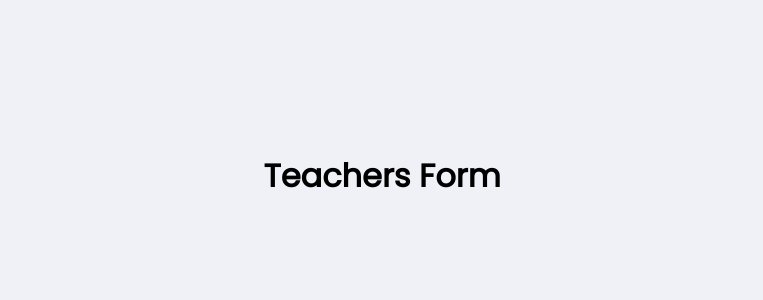
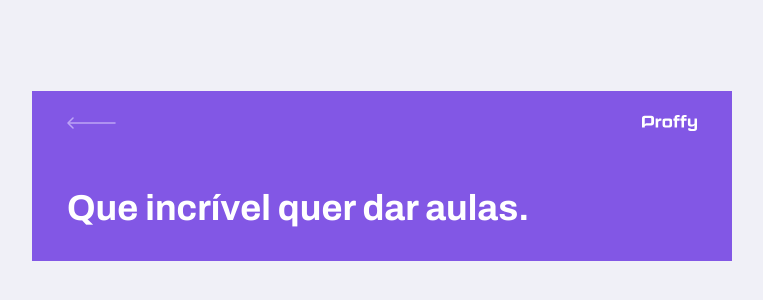
Before and after one commit to GustavoMori/Proffy-web, a React (Create React App) app: page /give-classes in a window 1280 px wide. Shown: the part 224-524 px from the top of the page, without its empty margins (258-1021 px from the left). Built offline with nearby package versions, Linux system fonts and the light colour scheme.

Commit message:
add components of header

```diff
--- /dev/null
+++ b/src/componentes/PageHeader/index.tsx
@@ -0,0 +1,29 @@
+import React from 'react';
+import { Link } from 'react-router-dom';
+
+// Icons and images
+import backIcon from '../../assets/images/icons/back.svg';
+import logoImg from '../../assets/images/logo.svg';
+// ? for NO obliged
+interface PageHeaderProps {
+    title: string;
+}
+
+const PageHeader: React.FunctionComponent<PageHeaderProps> = (props) => {
+    return (
+        <header className="page-header">
+            <div className="top-bar-container">
+                <Link to="/">
+                        <img src={backIcon} alt="Voltar"/>
+                </Link>
+                <img src={logoImg} alt="Proffy"/>
+            </div>
+
+            <div className="header-content">
+                <strong>{props.title}</strong>
+            </div>
+        </header>
+    );
+}
+
+export default PageHeader;
--- a/src/pages/TeacherForm/index.tsx
+++ b/src/pages/TeacherForm/index.tsx
@@ -1,8 +1,12 @@
 import React from 'react';
+// Components
+import PageHeader from '../../componentes/PageHeader';
 
 function TeacherForm() {
     return(
-        <h1>Teachers Form</h1>
+    <div id="page-teacher-form" className="container">
+        <PageHeader title="Que incrível quer dar aulas."/>
+    </div>
     )
 }
 export default TeacherForm;
--- a/src/pages/TeacherList/index.tsx
+++ b/src/pages/TeacherList/index.tsx
@@ -4,24 +4,16 @@ import { Link } from 'react-router-dom';
 // Icons and images
 import backIcon from '../../assets/images/icons/back.svg';
 import logoImg from '../../assets/images/logo.svg';
+// Components
+import PageHeader from '../../componentes/PageHeader';
 
 import './styles.css';
+
 
 function TeacherList() {
     return(
         <div id="page-teacher-list" className="container">
-            <header className="page-header">
-                <div className="top-bar-container">
-                    <Link to="/">
-                        <img src={backIcon} alt="Voltar"/>
-                    </Link>
-                    <img src={logoImg} alt="Proffy"/>
-                </div>
-
-                <div className="header-content">
-                    <strong>Estes são os proffys disponíveis.</strong>
-                </div>
-            </header>
+            <PageHeader title="Estes são os proffys disponíveis."/>
         </div>
     )
 }
```
Also changed, not shown: src/componentes/PageHeader/styles.css (added).
